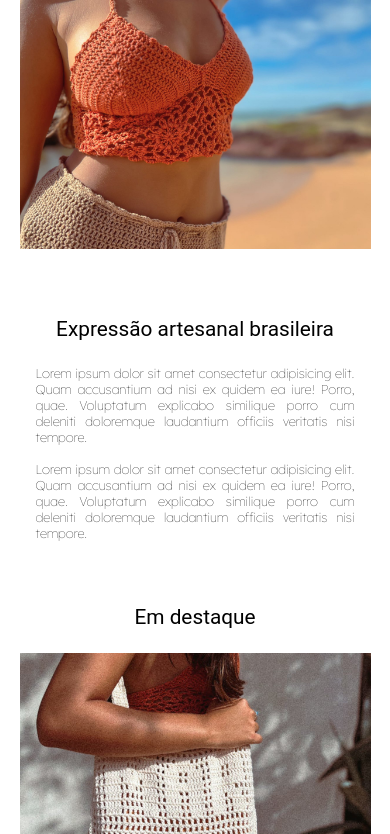
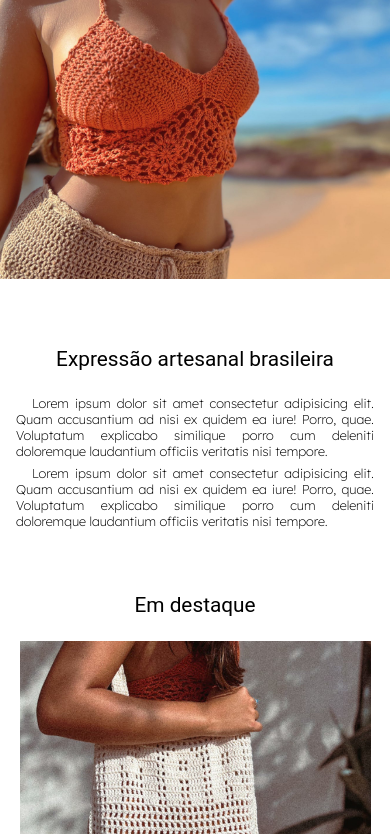
Before and after one commit to desireedias/site_loja_responssivo, a plain HTML site: page index.html in a window 390 px wide. Shown: the part 99-933 px from the top of the page. Drawn offline with nearby package versions, Linux system fonts and the light colour scheme; files whose address does not match are found by name.

Commit message:
outras modificaçõeos mobile first

```diff
--- a/index.html
+++ b/index.html
@@ -44,8 +44,8 @@
     </header>
     <section id="sobre-a-loja">
         <div class="container">
-            <img src="./imagens-site-responssivo-emi/foto-sobrealoja-emi.jpeg" alt="">
-            <div>
+            <img id="imagem-capa" src="./imagens-site-responssivo-emi/foto-sobrealoja-emi.jpeg" alt="">
+            <div class="texto-sobre-nos">
                 <h2>Expressão artesanal brasileira</h2>
                 <p>Lorem ipsum dolor sit amet consectetur adipisicing elit. Quam accusantium ad nisi ex quidem ea iure! Porro, quae. Voluptatum explicabo similique porro cum deleniti doloremque laudantium officiis veritatis nisi tempore.
                 </p>
--- a/style.css
+++ b/style.css
@@ -15,11 +15,12 @@
 }
 
 .container{
-    max-width: 100%;
+    width: 100%;
     margin: auto;
+
 }
 
-.container img{
+#imagem-capa{
     width: 100%;
 }
 
@@ -90,17 +91,14 @@ header h1{
 
 #sobre-a-loja p {
     font-family: "Lexend Deca", sans-serif;
-    font-weight: 150;
-    padding: 0 16px;
+    font-weight: 250;
     font-size: 0.8em;
     text-align: justify;
     margin-bottom: 16px;
+    margin: 6px 16px;
+    text-indent: 16px;
 }
 
-#sobre-a-loja{
-    max-width: 90%;
-    margin: auto;
-}
 
 .lista-produtos {
     max-width: 90%;
```
